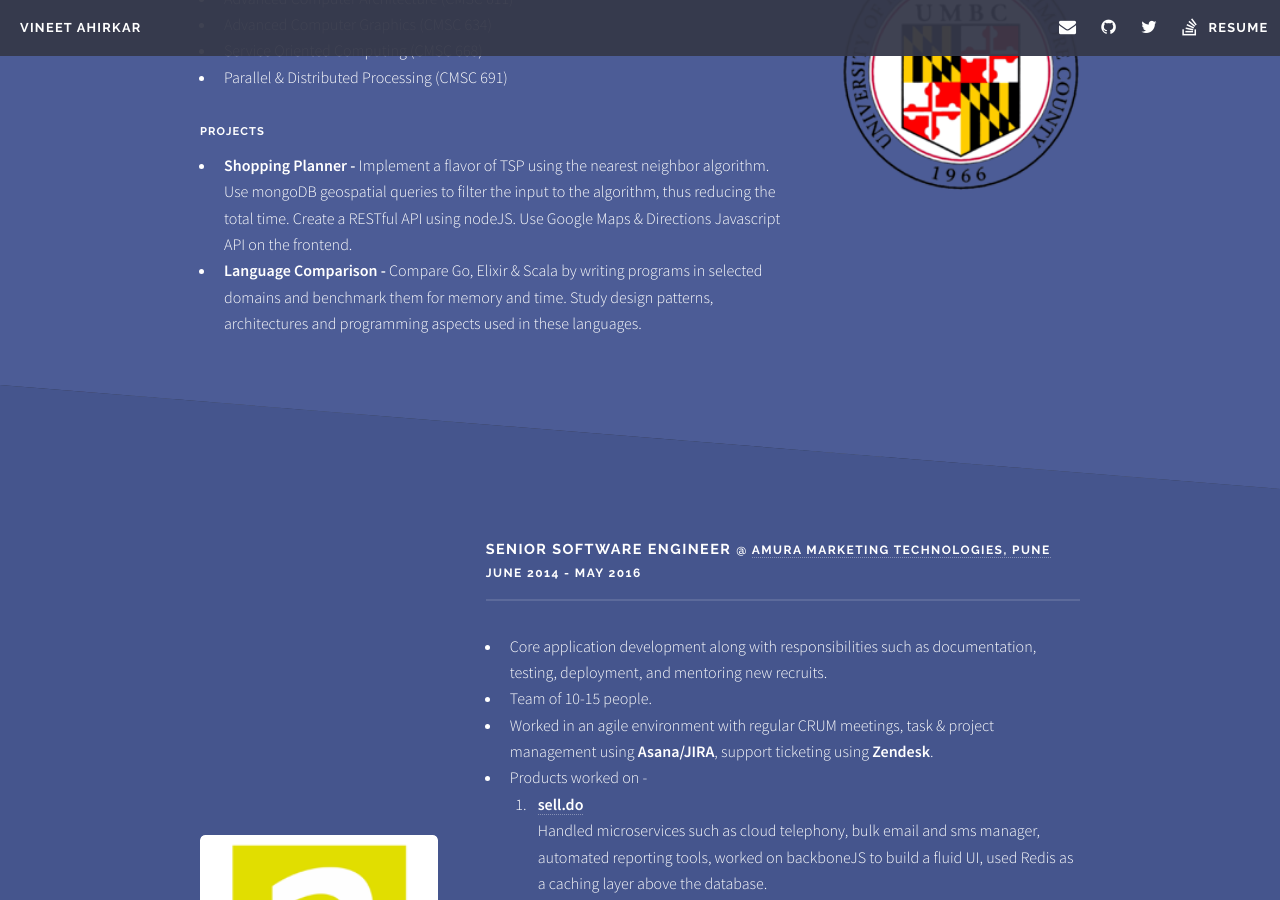
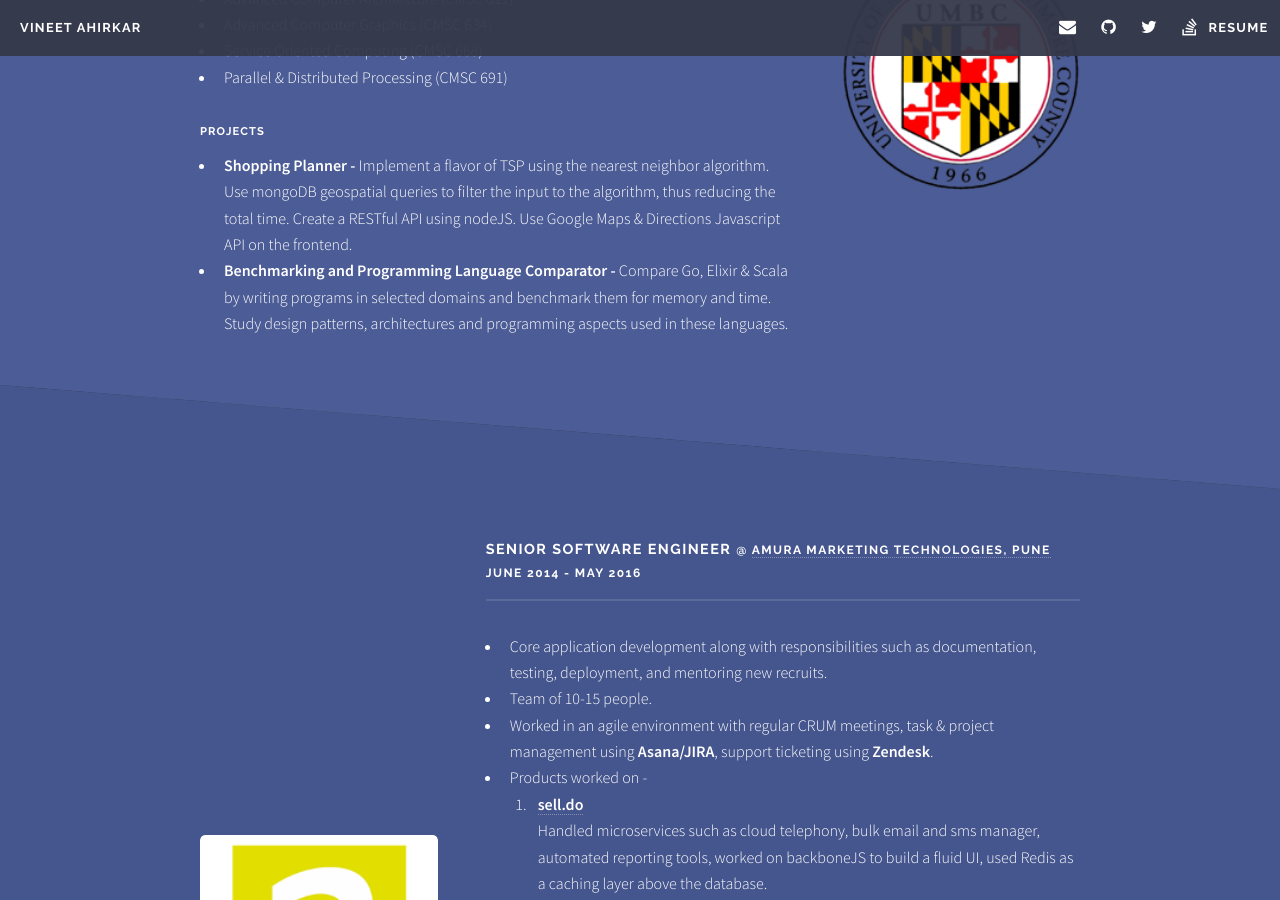
Before and after one commit to vinzee/vinzee.github.io, a Jekyll site: the page index.html, which Jekyll copies as it is, in a window 1280 px wide and 900 px high, scrolled down 829 px. Built offline with Jekyll 4.4.1, drawn with Linux system fonts in a browser that asks for light colours; nearby versions of some CDN libraries; a style sheet for code colours, icons or effects is not loaded.

Commit message:
change project name

```diff
--- a/index.html
+++ b/index.html
@@ -90,7 +90,7 @@
 												Implement a flavor of TSP using the nearest neighbor algorithm. Use mongoDB geospatial queries to filter			the input to the algorithm, thus reducing the total time. Create a RESTful API using nodeJS. Use Google Maps & Directions Javascript API on the frontend.
 											</li>
 											<li>
-												<b>Language Comparison -</b>
+												<b>Benchmarking and Programming Language Comparator -</b>
 												Compare Go, Elixir & Scala by writing programs in selected domains and benchmark them for memory and time. Study design patterns, architectures and programming aspects used in these languages.
 											</li>
 										</ul>
```
